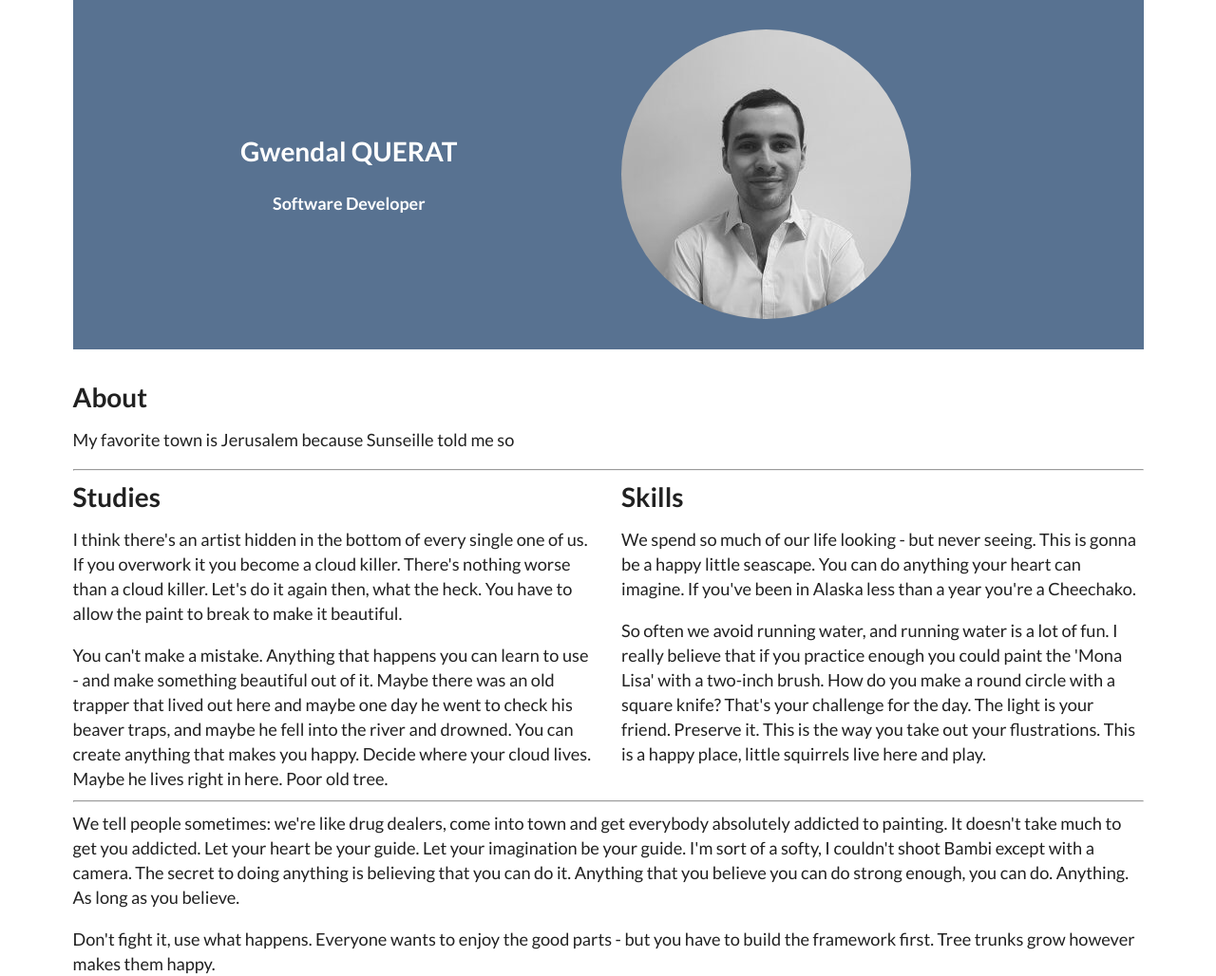
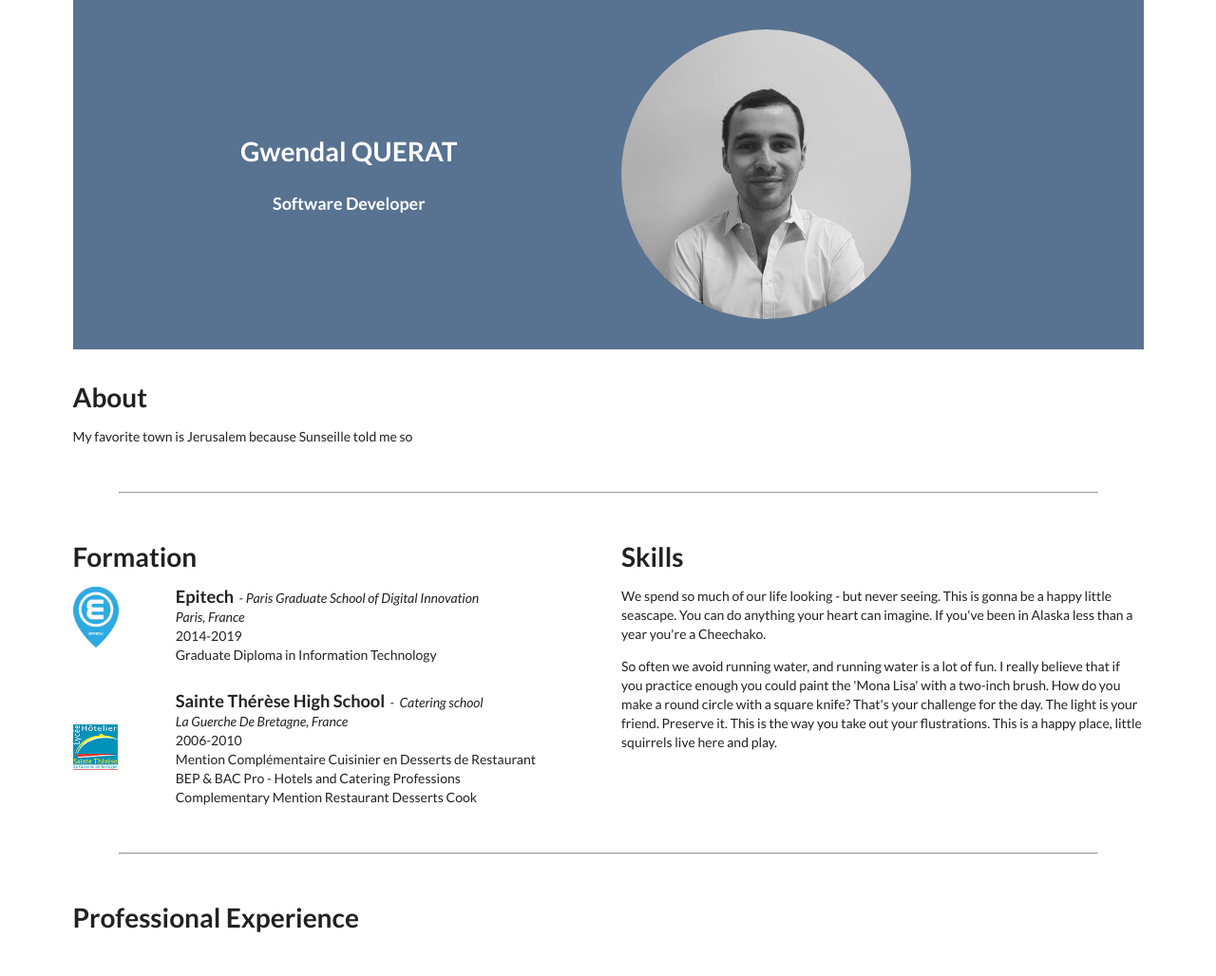
Before and after one commit to querat/gwendal.querat.pro, a PHP site: page / in a window 1280 px wide. Shown: the part 41-1069 px from the top of the page at 95% size. After the commit the page ends 1023 px from the top, so only its background shows below. Run offline with PHP 8.4, Linux system fonts and the light colour scheme.

Commit message:
layout, images and informations added

```diff
--- a/index.html
+++ /dev/null
@@ -1,88 +0,0 @@
-<!DOCTYPE html>
-<html>
-<head>
-    <title>Gwendal</title>
-    <meta charset="UTF-8"/>
-    <meta name=viewport content="width=device-width, initial-scale=1">
-    <meta name="mobile-web-app-capable" content="yes">
-    <link rel="stylesheet" href="style/semantic.min.css">
-    <link rel="stylesheet" href="style/cv.css">
-    <script type="text/javascript" src="js/jquery.min.js"></script>
-    <script type="text/javascript" src="js/semantic.min.js"></script>
-</head>
-<body>
-
-<div class="ui fixed inverted menu" style="background-color: #00cab7">
-    <div class="ui container">
-        <a href="#" class="header item">
-            <!--<img class="logo" src="res/images/logo.png"/>-->
-            Gwendal QUERAT
-        </a>
-    </div>
-</div>
-
-<header class="ui container color2">
-    <div class="ui container">
-        <div class="ui grid middle aligned color2">
-            <div class="column eight wide center aligned">
-                <h1 class="title" style="color: white;">Gwendal QUERAT</h1>
-                <h3 class="title" style="color: white;">Software Developer</h3>
-            </div>
-            <div class="column eight wide>">
-                <img class="ui left aligned image circular" src="res/gwen.png"/>
-            </div>
-        </div>
-    </div>
-</header>
-
-<div class="ui container">
-    <h1 class="header">About</h1>
-    <p>My favorite town is Jerusalem because Sunseille told me so</p>
-
-    <hr/>
-</div>
-
-
-<div class="ui container">
-
-    <div class="ui two column grid text">
-        <div class="column">
-            <h1 class="header">Studies</h1>
-            <p >I think there's an artist hidden in the bottom of every single one of us. If you overwork it you become a
-                cloud killer. There's nothing worse than a cloud killer. Let's do it again then, what the heck. You have to
-                allow the paint to break to make it beautiful.</p>
-            <p>You can't make a mistake. Anything that happens you can learn to use - and make something beautiful out of
-                it. Maybe there was an old trapper that lived out here and maybe one day he went to check his beaver traps,
-                and maybe he fell into the river and drowned. You can create anything that makes you happy. Decide where
-                your cloud lives. Maybe he lives right in here. Poor old tree.</p>
-        </div>
-        <div class="column">
-            <h1 class="header">Skills</h1>
-            <p>We spend so much of our life looking - but never seeing. This is gonna be a happy little seascape. You can do
-                anything your heart can imagine. If you've been in Alaska less than a year you're a Cheechako.</p>
-            <p>So often we avoid running water, and running water is a lot of fun. I really believe that if you practice
-                enough you could paint the 'Mona Lisa' with a two-inch brush. How do you make a round circle with a square
-                knife? That's your challenge for the day. The light is your friend. Preserve it. This is the way you take
-                out your flustrations. This is a happy place, little squirrels live here and play.</p>
-        </div>
-    </div>
-
-    <hr/>
-
-    <div class="ui container">
-
-
-
-
-        <p>We tell people sometimes: we're like drug dealers, come into town and get everybody absolutely addicted to
-            painting. It doesn't take much to get you addicted. Let your heart be your guide. Let your imagination be
-            your guide. I'm sort of a softy, I couldn't shoot Bambi except with a camera. The secret to doing anything
-            is believing that you can do it. Anything that you believe you can do strong enough, you can do. Anything.
-            As long as you believe.</p>
-
-        <p>Don't fight it, use what happens. Everyone wants to enjoy the good parts - but you have to build the
-            framework first. Tree trunks grow however makes them happy.</p>
-    </div>
-</div>
-</body>
-</html>
--- /dev/null
+++ b/index.php
@@ -0,0 +1,114 @@
+<!DOCTYPE html>
+<html>
+<head>
+    <title>Gwendal</title>
+    <meta charset="UTF-8"/>
+    <meta name=viewport content="width=device-width, initial-scale=1">
+    <meta name="mobile-web-app-capable" content="yes">
+    <link rel="stylesheet" href="style/semantic.min.css">
+    <link rel="stylesheet" href="style/cv.css">
+    <script type="text/javascript" src="js/jquery.min.js"></script>
+    <script type="text/javascript" src="js/semantic.min.js"></script>
+</head>
+<body>
+
+<div class="ui fixed inverted menu" style="background-color: #00cab7">
+    <div class="ui container">
+        <a href="#" class="header item">
+            <!--<img class="logo" src="res/images/logo.png"/>-->
+            Gwendal QUERAT
+        </a>
+    </div>
+</div>
+
+<header class="ui container color2">
+    <div class="ui item">
+        <div class="ui grid middle aligned color2 white-text">
+            <div class="column eight wide center aligned">
+                <h1 class="title">Gwendal QUERAT</h1>
+                <h3 class="title">Software Developer</h3>
+                <!--<div class="ui container left aligned">-->
+                <!--</div>-->
+            </div>
+            <div class="column eight wide>">
+                <img class="ui left aligned image circular" src="res/gwen.png"/>
+            </div>
+        </div>
+    </div>
+</header>
+
+<div class="ui container">
+    <h1 class="header">About</h1>
+    <p>My favorite town is Jerusalem because Sunseille told me so</p>
+
+    <hr/>
+</div>
+
+<div class="ui container">
+
+    <div class="ui two column grid text">
+        <div class="column">
+            <h1 class="title">Formation</h1>
+            <div class="ui container">
+                <div class="ui grid">
+                    <div class="row">
+                        <div class="image three wide column">
+                            <img src="res/epitech.png" class="image" height="64"/>
+                        </div>
+                        <div class="twelve wide column">
+                            <span class="cv-title">Epitech</span>
+                            <span><i>&nbsp-&nbspParis Graduate School of Digital Innovation</i></span>
+                            <br/>
+                            <i>Paris, France</i>
+                            <br/>
+                            2014-2019
+                            <br/>
+                            Graduate Diploma in Information Technology
+                        </div>
+                    </div>
+
+                    <div class="row">
+                        <div class="image three wide column middle aligned">
+                            <img src="res/ste-therese.jpg" class="image" height="48"/>
+                        </div>
+                        <div class="twelve wide column">
+                            <span class="title cv-title">Sainte Thérèse High School</span>
+                            <span><i>&nbsp-&nbsp Catering school</i></span>
+                            <br/>
+                            <span><i>La Guerche De Bretagne, France</i></span>
+                            <br/>
+                            2006-2010
+                            <br/>
+                            <span>Mention Complémentaire Cuisinier en Desserts de Restaurant</span>
+                            <br>
+                            <span>BEP & BAC Pro - Hotels and Catering Professions</span>
+                            <br>
+                            <span>Complementary Mention Restaurant Desserts Cook</span>
+                        </div>
+                    </div>
+                </div>
+            </div>
+        </div>
+        <div class="column">
+            <h1 class="header">Skills</h1>
+            <p>We spend so much of our life looking - but never seeing. This is gonna be a happy little seascape. You
+                can do
+                anything your heart can imagine. If you've been in Alaska less than a year you're a Cheechako.</p>
+            <p>So often we avoid running water, and running water is a lot of fun. I really believe that if you practice
+                enough you could paint the 'Mona Lisa' with a two-inch brush. How do you make a round circle with a
+                square
+                knife? That's your challenge for the day. The light is your friend. Preserve it. This is the way you
+                take
+                out your flustrations. This is a happy place, little squirrels live here and play.</p>
+        </div>
+    </div>
+
+    <hr/>
+
+    <div class="ui container">
+        <h1>Professional Experience</h1>
+
+    </div>
+</div>
+</body>
+</html>
--- a/style/cv.css
+++ b/style/cv.css
@@ -6,7 +6,20 @@ header {
 }
 
 body {
-    font-size: 1.3rem;
+    /*font-size:          1.3rem;*/
+}
+
+hr {
+    margin:             48px;
+}
+
+.cv-title {
+    font-weight:        bold;
+    font-size:          1.3rem;
+}
+
+.white-text {
+    color:              white;
 }
 
 .color2 {
```
Also changed, not shown: res/epitech.png (added), res/st-jo.png (added), res/ste-therese.jpg (added).
